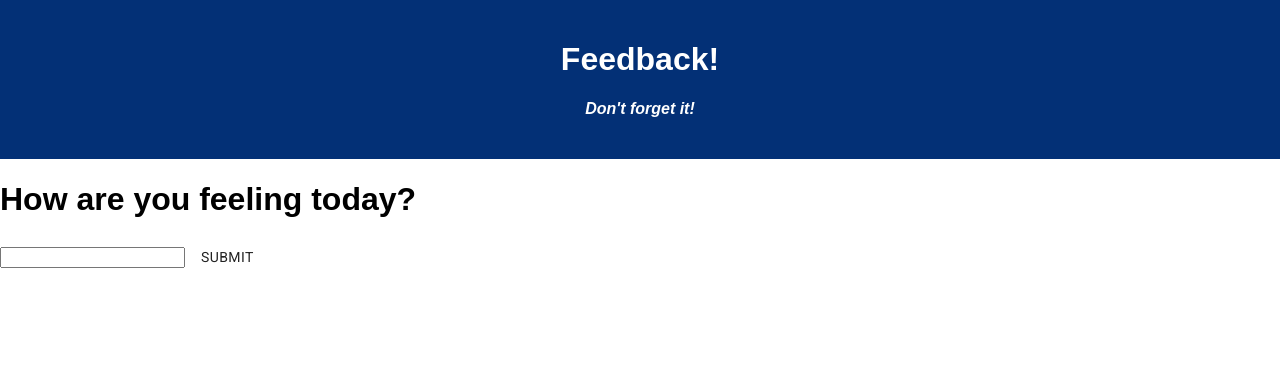
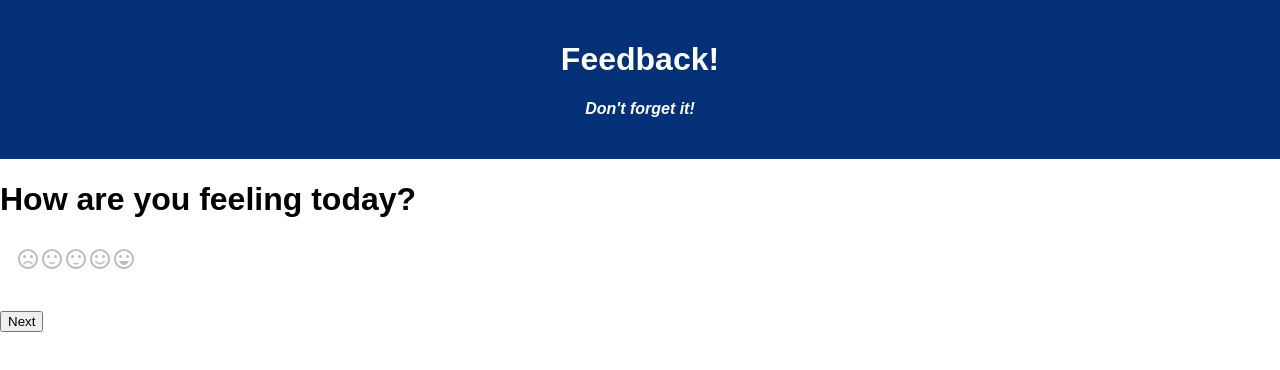
Before and after one commit to fallenrobin/weekend-redux-feedback-loop, a React (Create React App) app: page /#/ in a window 1280 px wide. Shown: the top 370 px of the page. Built offline with nearby package versions, Linux system fonts and the light colour scheme.

Commit message:
add smiley inputs in OneFeeling

```diff
--- a/package.json
+++ b/package.json
@@ -6,6 +6,9 @@
   "dependencies": {
     "@fontsource/roboto": "^4.5.5",
     "@material-ui/core": "^4.12.3",
+    "@material-ui/icons": "^4.11.2",
+    "@material-ui/lab": "^4.0.0-alpha.60",
+    "@mui/icons-material": "^5.5.1",
     "axios": "^0.21.1",
     "express": "^4.17.1",
     "pg": "^8.2.1",
--- a/src/components/FourComments/FourComments.jsx
+++ b/src/components/FourComments/FourComments.jsx
@@ -31,7 +31,7 @@ function FourComments() {
             </div>
             <form>
                 <input type="text" onChange={event => setNewComment(event.target.value)}></input>
-                <button onClick={handleSubmit}>Submit</button>
+                <button onClick={handleSubmit}>Continue to review</button>
             </form>
 
         </div>
--- a/src/components/OneFeeling/OneFeeling.jsx
+++ b/src/components/OneFeeling/OneFeeling.jsx
@@ -1,8 +1,57 @@
 import { useState } from 'react';
 import { useSelector, useDispatch } from 'react-redux';
 import { HashRouter as Router, Route, Link, useHistory } from 'react-router-dom';
-import Button from '@material-ui/core/Button';
 
+import PropTypes from 'prop-types';
+import { withStyles } from '@material-ui/core/styles';
+import Rating from '@material-ui/lab/Rating';
+import SentimentVeryDissatisfiedIcon from '@material-ui/icons/SentimentVeryDissatisfied';
+import SentimentDissatisfiedIcon from '@material-ui/icons/SentimentDissatisfied';
+import SentimentSatisfiedIcon from '@material-ui/icons/SentimentSatisfied';
+import SentimentSatisfiedAltIcon from '@material-ui/icons/SentimentSatisfiedAltOutlined';
+import SentimentVerySatisfiedIcon from '@material-ui/icons/SentimentVerySatisfied';
+import Box from '@material-ui/core/Box';
+
+const StyledRating = withStyles({
+    iconFilled: {
+        color: '#ff6d75',
+    },
+    iconHover: {
+        color: '#ff3d47',
+    },
+})(Rating);
+
+const customIcons = {
+    1: {
+        icon: <SentimentVeryDissatisfiedIcon />,
+        label: '1',
+    },
+    2: {
+        icon: <SentimentDissatisfiedIcon />,
+        label: '2',
+    },
+    3: {
+        icon: <SentimentSatisfiedIcon />,
+        label: '3',
+    },
+    4: {
+        icon: <SentimentSatisfiedAltIcon />,
+        label: '4',
+    },
+    5: {
+        icon: <SentimentVerySatisfiedIcon />,
+        label: '5',
+    },
+};
+
+function IconContainer(props) {
+    const { value, ...other } = props;
+    return <span {...other}>{customIcons[value].icon}</span>;
+}
+
+IconContainer.propTypes = {
+    value: PropTypes.number.isRequired,
+};
 
 function OneFeeling(params) {
 
@@ -14,12 +63,12 @@ function OneFeeling(params) {
 
     const handleSubmit = (event) => {
         console.log('clicked into handleSubmit!', newFeeling);
-        event.preventDefault();
+        // event.preventDefault();
 
         dispatch({
             type: 'ADD_FEELING',
             payload: {
-                feeling : newFeeling
+                feeling: newFeeling
             }
         });
 
@@ -32,9 +81,18 @@ function OneFeeling(params) {
                 <h1>How are you feeling today?</h1>
             </div>
             <form>
-                <input type="number" onChange={event => setNewFeeling(event.target.value)}></input>
-                <Button variant="raised" color="primary"
-                onClick={handleSubmit}>Submit</Button>
+                <Box component="fieldset" mb={3} borderColor="transparent">
+                    <Rating
+                        name="customized-icons"
+                        defaultValue={0}
+                        value={newFeeling}
+                        getLabelText={(value) => customIcons[value].label}
+                        IconContainerComponent={IconContainer}
+                        onChange={(event, newValue) => setNewFeeling(newValue)}
+                    />
+                </Box>
+                {/* <input type="number" ></input> */}
+                <button onClick={handleSubmit}>Next</button>
             </form>
 
         </div>
--- a/src/components/ThreeSupport/ThreeSupport.jsx
+++ b/src/components/ThreeSupport/ThreeSupport.jsx
@@ -31,7 +31,7 @@ function ThreeSupport() {
             </div>
             <form>
                 <input type="number" onChange={event => setNewSupport(event.target.value)}></input>
-                <button onClick={handleSubmit}>Submit</button>
+                <button onClick={handleSubmit}>Next</button>
             </form>
 
         </div>
--- a/src/components/TwoUnderstanding/TwoUnderstanding.jsx
+++ b/src/components/TwoUnderstanding/TwoUnderstanding.jsx
@@ -31,7 +31,7 @@ function TwoUnderstanding() {
             </div>
             <form>
                 <input type="number" onChange={event => setNewUnderstanding(event.target.value)}></input>
-                <button onClick={handleSubmit}>Submit</button>
+                <button onClick={handleSubmit}>Next</button>
             </form>
 
         </div>
```
Also changed, not shown: 1 other file (tests, documents, lock files or other folders).
